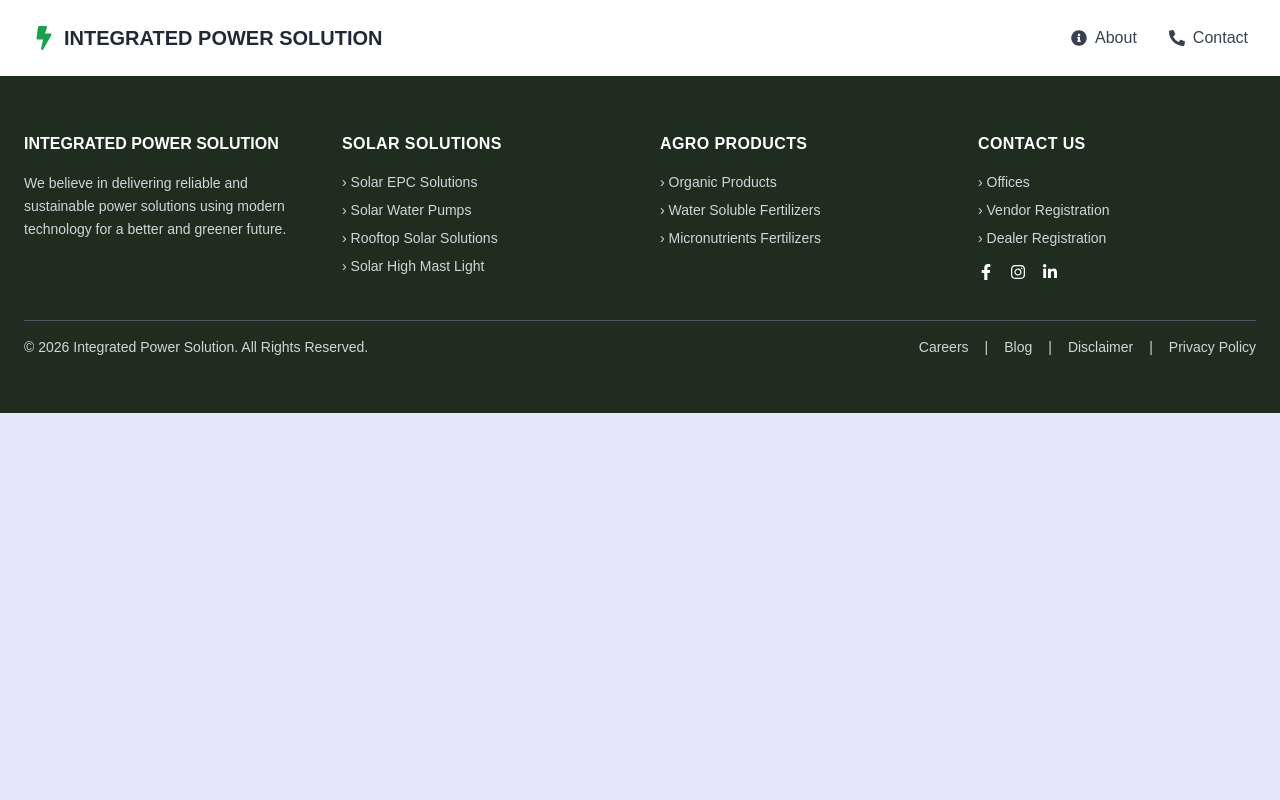
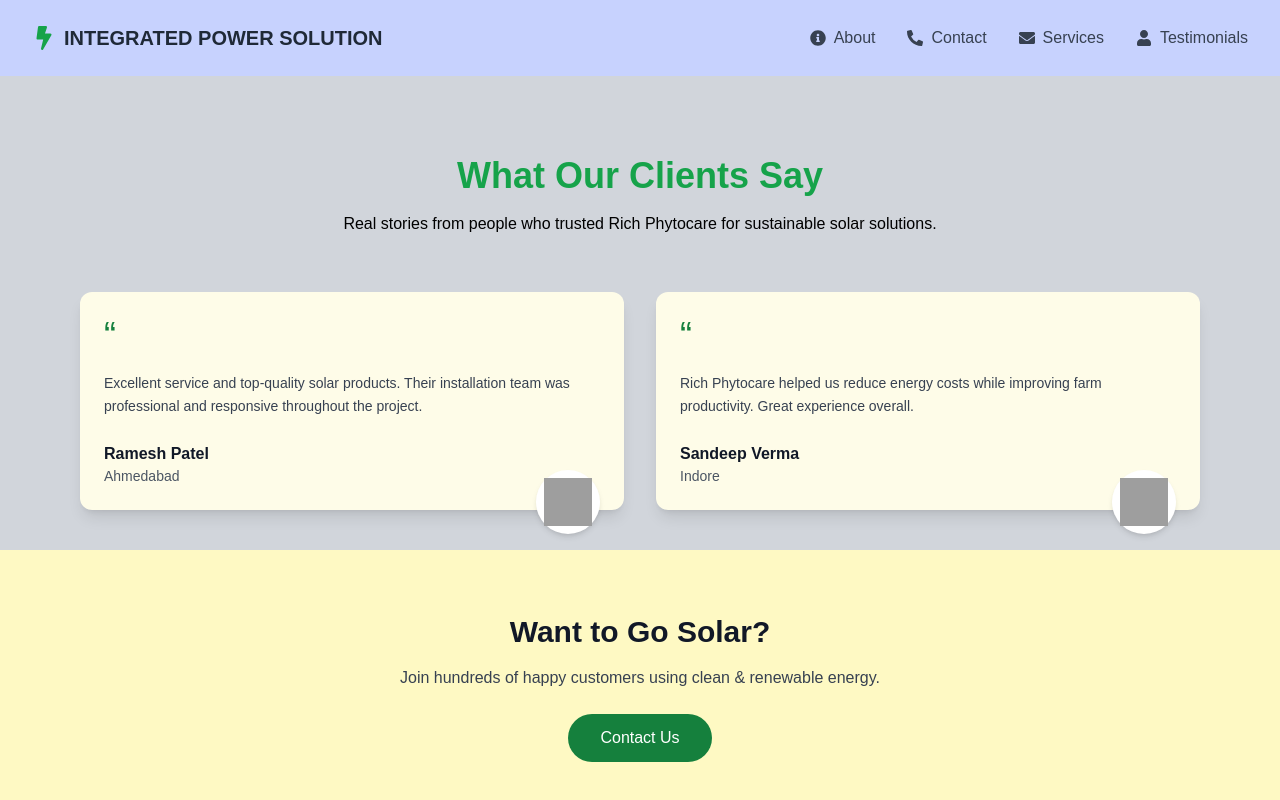
Before and after one commit to Er-Rajnish-Kumar-Tiwari/demo-5, a React (Vite) app: page /testimonials in a window 1280 px wide. Shown: the top 800 px of the page. Built offline with nearby package versions, Linux system fonts and the light colour scheme; grey boxes are pictures that could not be loaded.

Commit message:
final pro done 27 jab

```diff
--- a/src/App.jsx
+++ b/src/App.jsx
@@ -5,6 +5,8 @@ import About from './Pages/About'
 import Navbar from './Components/Navbar'
 import Footer from './Components/Footer'
 import Contact from './Pages/Contact'
+import Testmonials from './Components/Testmonials'
+import Services from './Components/Services'
 
 const App = () => {
   return (
@@ -14,6 +16,8 @@ const App = () => {
         <Route path='/' element={<Home/>} />
         <Route path='/about' element={<About/>} />
         <Route path='/contact' element={<Contact/>} />
+        <Route path='/testimonials' element={<Testmonials/>} />
+        <Route path='/services' element={<Services/>} />
       </Routes>
       <Footer/>
     </>
--- a/src/Components/AboutComponent.jsx
+++ b/src/Components/AboutComponent.jsx
@@ -46,7 +46,7 @@ const AboutComponent = () => {
           </p>
 
           <button className="bg-green-600 text-white px-6 py-3 rounded-md hover:bg-green-700 transition">
-            More About Us
+            <a href="/about">Learn More About Us</a>
           </button>
         </div>
       </div>
--- a/src/Components/Footer.jsx
+++ b/src/Components/Footer.jsx
@@ -5,6 +5,7 @@ import {
   FaLinkedinIn,
   FaBolt,
 } from "react-icons/fa";
+import logo from "../logo.png";
 
 const Footer = () => {
   return (
@@ -13,19 +14,11 @@ const Footer = () => {
 
         {/* Company Info */}
         <div>
-          <div className="flex items-center gap-1 mb-4">
-            <h2 className="text-md font-bold">
-              INTEGRATED POWER SOLUTION
-            </h2>
-          </div>
-          <p className="text-gray-300 text-sm leading-relaxed">
-            We believe in delivering reliable and sustainable power solutions
-            using modern technology for a better and greener future.
-          </p>
+            <img src={logo} alt="Logo" className="h-auto object-contain" />
         </div>
 
         {/* Solar Solutions */}
-        <div>
+        <div className="mt-16">
           <h3 className="font-semibold mb-4 uppercase tracking-wide">
             Solar Solutions
           </h3>
@@ -38,7 +31,7 @@ const Footer = () => {
         </div>
 
         {/* Agro Products */}
-        <div>
+        <div className="mt-16">
           <h3 className="font-semibold mb-4 uppercase tracking-wide">
             Agro Products
           </h3>
@@ -50,7 +43,7 @@ const Footer = () => {
         </div>
 
         {/* Contact */}
-        <div>
+        <div className="mt-16">
           <h3 className="font-semibold mb-4 uppercase tracking-wide">
             Contact Us
           </h3>
--- a/src/Components/Navbar.jsx
+++ b/src/Components/Navbar.jsx
@@ -1,9 +1,10 @@
 import React from "react";
-import { FaBolt, FaInfoCircle, FaPhoneAlt } from "react-icons/fa";
+import { FaBolt, FaInfoCircle, FaPhoneAlt, FaEnvelope, FaUser } from "react-icons/fa";
+import logo from "../logo.png";
 
 const Navbar = () => {
   return (
-    <nav className="w-full bg-white shadow-md px-8 py-6 flex items-center justify-between">
+    <nav className="w-full bg-indigo-200 shadow-md px-8 py-6 flex items-center justify-between">
 
       {/* Logo + Company Name */}
       <div className="flex items-center gap-2">
@@ -16,7 +17,7 @@ const Navbar = () => {
       {/* Navigation Links */}
       <div className="flex items-center gap-8">
         <a
-          href="/abouts"
+          href="/about"
           className="flex items-center gap-2 text-gray-700 hover:text-green-600 font-medium"
         >
           <FaInfoCircle />
@@ -24,11 +25,27 @@ const Navbar = () => {
         </a>
 
         <a
-          href="/contacts"
+          href="/contact"
           className="flex items-center gap-2 text-gray-700 hover:text-green-600 font-medium"
         >
           <FaPhoneAlt />
           Contact
+        </a>
+
+        <a
+          href="/services"
+          className="flex items-center gap-2 text-gray-700 hover:text-green-600 font-medium"
+        >
+          <FaEnvelope />
+          Services
+        </a>
+
+        <a
+          href="/testimonials"
+          className="flex items-center gap-2 text-gray-700 hover:text-green-600 font-medium"
+        >
+          <FaUser />
+          Testimonials
         </a>
       </div>
     </nav>
--- a/src/Components/OurClients.jsx
+++ b/src/Components/OurClients.jsx
@@ -9,22 +9,22 @@ const clients = [
   {
     id: 2,
     name: "Government of Assam",
-    img: "https://assam.gov.in/o/assam-theme/images/emblem-dark.png",
+    img: "https://cdn-icons-png.flaticon.com/512/1693/1693746.png",
   },
   {
     id: 3,
     name: "CREDA",
-    img: "https://credachhattisgarh.in/wp-content/uploads/2021/03/CREDA-Logo.png",
+    img: "https://www.iocl.com/assets/images/logo.png",
   },
   {
     id: 4,
     name: "TEDA",
-    img: "https://teda.tn.gov.in/sites/default/files/logo.png",
+    img: "https://cdn-icons-png.flaticon.com/512/1693/1693746.png",
   },
   {
     id: 5,
     name: "DGVCL",
-    img: "https://www.dgvcl.com/Content/images/logo.png",
+    img: "https://www.iocl.com/assets/images/logo.png",
   },
   {
     id: 6,
--- a/src/Components/Services.jsx
+++ b/src/Components/Services.jsx
@@ -39,7 +39,7 @@ const Services = () => {
             </p>
 
             <button className="bg-green-600 text-white px-6 py-3 text-sm rounded-md hover:bg-green-700 transition">
-              Explore More
+              <a href="/services">Discover Solar Solutions</a>
             </button>
           </div>
         </div>
@@ -58,7 +58,7 @@ const Services = () => {
             </p>
 
             <button className="bg-green-600 text-white px-6 py-3 text-sm rounded-md hover:bg-green-700 transition">
-              Explore More
+              <a href="/services">Explore Agro Products</a>
             </button>
           </div>
 
--- a/src/Components/Testmonials.jsx
+++ b/src/Components/Testmonials.jsx
@@ -4,48 +4,48 @@ const testimonials = [
   {
     id: 1,
     text:
-      "Rich Phytocare facilitated our transition to solar-powered water pumping seamlessly. Their team ensured reliable water access without electricity costs. Truly committed to sustainability.Rich Phytocare facilitated our transition to solar-powered water pumping seamlessly. Their team ensured reliable water access without electricity costs. Truly committed to sustainability.Rich Phytocare facilitated our transition to solar-powered water pumping seamlessly. Their team ensured reliable water access without electricity costs. Truly committed to sustainability.Rich Phytocare facilitated our transition to solar-powered water pumping seamlessly. Their team ensured reliable water access without electricity costs. Truly committed to sustainability.",
+      "Rich Phytocare facilitated our transition to solar-powered water pumping seamlessly. Their team ensured reliable water access without electricity costs. Truly committed to sustainability.",
     name: "Arjun Nair",
     city: "Kochi",
   },
   {
     id: 2,
     text:
-      "Investing in solar high mast lighting with Rich Phytocare transformed our community. Safe, eco-friendly and reliable lighting. Highly recommended! Rich Phytocare facilitated our transition to solar-powered water pumping seamlessly. Their team ensured reliable water access without electricity costs. Truly committed to sustainability.Rich Phytocare facilitated our transition to solar-powered water pumping seamlessly. Their team ensured reliable water access without electricity costs. Truly committed to sustainability.Rich Phytocare facilitated our transition to solar-powered water pumping seamlessly. Their team ensured reliable water access without electricity costs. Truly committed to sustainability.Rich Phytocare facilitated our transition to solar-powered water pumping seamlessly. Their team ensured reliable water access without electricity costs. Truly committed to sustainability.",
+      "Investing in solar high mast lighting with Rich Phytocare transformed our community. Safe, eco-friendly and reliable lighting.",
     name: "Priya Sundar",
     city: "Chennai",
   },
   {
     id: 3,
     text:
-      "Excellent service and top-quality solar products. Their installation team was professional and responsive throughout the project.Rich Phytocare facilitated our transition to solar-powered water pumping seamlessly. Their team ensured reliable water access without electricity costs. Truly committed to sustainability.Rich Phytocare facilitated our transition to solar-powered water pumping seamlessly. Their team ensured reliable water access without electricity costs. Truly committed to sustainability.Rich Phytocare facilitated our transition to solar-powered water pumping seamlessly. Their team ensured reliable water access without electricity costs. Truly committed to sustainability.",
+      "Excellent service and top-quality solar products. Their installation team was professional and responsive throughout the project.",
     name: "Ramesh Patel",
     city: "Ahmedabad",
   },
   {
     id: 4,
     text:
-      "Rich Phytocare helped us reduce energy costs while improving farm productivity. Great experience overall.Rich Phytocare facilitated our transition to solar-powered water pumping seamlessly. Their team ensured reliable water access without electricity costs. Truly committed to sustainability.Rich Phytocare facilitated our transition to solar-powered water pumping seamlessly. Their team ensured reliable water access without electricity costs. Truly committed to sustainability.Rich Phytocare facilitated our transition to solar-powered water pumping seamlessly. Their team ensured reliable water access without electricity costs. Truly committed to sustainability.",
+      "Rich Phytocare helped us reduce energy costs while improving farm productivity. Great experience overall.",
     name: "Sandeep Verma",
     city: "Indore",
   },
   {
     id: 5,
     text:
-      "From consultation to execution, everything was smooth. Their solar solutions are reliable and future-ready.Rich Phytocare facilitated our transition to solar-powered water pumping seamlessly. Their team ensured reliable water access without electricity costs. Truly committed to sustainability.Rich Phytocare facilitated our transition to solar-powered water pumping seamlessly. Their team ensured reliable water access without electricity costs. Truly committed to sustainability.Rich Phytocare facilitated our transition to solar-powered water pumping seamlessly. Their team ensured reliable water access without electricity costs. Truly committed to sustainability.",
+      "From consultation to execution, everything was smooth. Their solar solutions are reliable and future-ready.",
     name: "Anita Roy",
     city: "Kolkata",
   },
   {
     id: 6,
     text:
-      "Very satisfied with the solar lighting project. Maintenance support is excellent and timely.Rich Phytocare facilitated our transition to solar-powered water pumping seamlessly. Their team ensured reliable water access without electricity costs. Truly committed to sustainability.Rich Phytocare facilitated our transition to solar-powered water pumping seamlessly. Their team ensured reliable water access without electricity costs. Truly committed to sustainability.Rich Phytocare facilitated our transition to solar-powered water pumping seamlessly. Their team ensured reliable water access without electricity costs. Truly committed to sustainability.Rich Phytocare facilitated our transition to solar-powered water pumping seamlessly. Their team ensured reliable water access without electricity costs. Truly committed to sustainability.Rich Phytocare facilitated our transition to solar-powered water pumping seamlessly. Their team ensured reliable water access without electricity costs. Truly committed to sustainability.Rich Phytocare facilitated our transition to solar-powered water pumping seamlessly. Their team ensured reliable water access without electricity costs. Truly committed to sustainability.",
+      "Very satisfied with the solar lighting project. Maintenance support is excellent and timely.",
     name: "Mohammed Ali",
     city: "Hyderabad",
   },
 ];
 
-const Testmonials = () => {
+const TestimonialsPage = () => {
   const [index, setIndex] = useState(0);
 
   // auto slide
@@ -70,27 +70,44 @@ const Testmonials = () => {
   const visible = testimonials.slice(index, index + 2);
 
   return (
-    <section className="w-full bg-green-900 py-16">
-      <div className="max-w-6xl mx-auto px-4 relative">
-        {/* cards */}
+    <section className="w-full min-h-screen bg-gray-300 pt-20">
+      <div className="max-w-6xl mx-auto px-4">
+
+        {/* Heading */}
+        <div className="text-center mb-14">
+          <h2 className="text-4xl font-bold text-green-600 mb-4">
+            What Our Clients Say
+          </h2>
+          <p className="text-black max-w-2xl mx-auto">
+            Real stories from people who trusted Rich Phytocare for sustainable
+            solar solutions.
+          </p>
+        </div>
+
+        {/* Testimonials */}
+        <div className="relative">
           <div className="grid grid-cols-1 md:grid-cols-2 gap-8 transition-all duration-500">
             {visible.map((item) => (
               <div
                 key={item.id}
-              className="relative bg-yellow-50 p-6 rounded shadow-md"
+                className="relative bg-yellow-50 p-6 rounded-xl shadow-lg"
               >
-              <div className="text-3xl text-green-700 mb-3">“</div>
+                <div className="text-4xl text-green-700 mb-4">“</div>
 
-              <p className="text-sm text-gray-700 leading-relaxed">
+                <p className="text-gray-700 leading-relaxed text-sm">
                   {item.text}
                 </p>
 
                 <div className="mt-6">
-                <h4 className="font-bold text-gray-900">{item.name}</h4>
-                <p className="text-sm text-gray-600">{item.city}</p>
+                  <h4 className="font-semibold text-gray-900">
+                    {item.name}
+                  </h4>
+                  <p className="text-sm text-gray-600">
+                    {item.city}
+                  </p>
                 </div>
 
-              <div className="absolute -bottom-6 right-6 bg-white rounded-full p-2 shadow">
+                <div className="absolute -bottom-6 right-6 bg-white rounded-full p-2 shadow-md">
                   <img
                     src="https://cdn-icons-png.flaticon.com/512/4140/4140048.png"
                     alt="user"
@@ -102,8 +119,24 @@ const Testmonials = () => {
           </div>
 
         </div>
+      </div>
+       {/* ================= CTA ================= */}
+      <section className="bg-yellow-100 py-16 text-center mt-10">
+        <h3 className="text-3xl font-bold text-gray-900 mb-4">
+          Want to Go Solar?
+        </h3>
+        <p className="text-gray-700 mb-6">
+          Join hundreds of happy customers using clean & renewable energy.
+        </p>
+        <a
+          href="/contact"
+          className="inline-block bg-green-700 text-white px-8 py-3 rounded-full hover:bg-green-800 transition"
+        >
+          Contact Us
+        </a>
+      </section>
     </section>
   );
 };
 
-export default Testmonials;
+export default TestimonialsPage;
--- a/src/Pages/About2.jsx
+++ b/src/Pages/About2.jsx
@@ -2,31 +2,31 @@ import React from "react";
 
 const certifications = [
   {
-    img: "https://via.placeholder.com/220x280.png?text=ISO+14001",
+    img: "https://encrypted-tbn0.gstatic.com/images?q=tbn:ANd9GcRjnvVxVrsRSljWhCehvdeDBpvpDkklXIvIyw&s",
     title: "ISO 14001 Valid up to 2022",
   },
   {
-    img: "https://via.placeholder.com/220x280.png?text=Enlistment+Letter",
+    img: "https://encrypted-tbn0.gstatic.com/images?q=tbn:ANd9GcRjnvVxVrsRSljWhCehvdeDBpvpDkklXIvIyw&s",
     title: "TNEB Enlistment Letter",
   },
   {
-    img: "https://via.placeholder.com/220x280.png?text=ISO+9001",
+    img: "https://encrypted-tbn0.gstatic.com/images?q=tbn:ANd9GcRjnvVxVrsRSljWhCehvdeDBpvpDkklXIvIyw&s",
     title: "ISO 9001 Valid up to 2022",
   },
   {
-    img: "https://via.placeholder.com/220x280.png?text=ISO+45001",
+    img: "https://encrypted-tbn0.gstatic.com/images?q=tbn:ANd9GcRjnvVxVrsRSljWhCehvdeDBpvpDkklXIvIyw&s",
     title: "ISO 45001 Valid up to 2022",
   },
   {
-    img: "https://via.placeholder.com/220x280.png?text=MNRE+Partner",
+    img: "https://encrypted-tbn0.gstatic.com/images?q=tbn:ANd9GcRjnvVxVrsRSljWhCehvdeDBpvpDkklXIvIyw&s",
     title: "MNRE Channel Partner Certificate",
   },
   {
-    img: "https://via.placeholder.com/220x280.png?text=CRISIL",
+    img: "https://encrypted-tbn0.gstatic.com/images?q=tbn:ANd9GcRjnvVxVrsRSljWhCehvdeDBpvpDkklXIvIyw&s",
     title: "CRISIL Certificate",
   },
   {
-    img: "https://via.placeholder.com/220x280.png?text=Achievement",
+    img: "https://encrypted-tbn0.gstatic.com/images?q=tbn:ANd9GcRjnvVxVrsRSljWhCehvdeDBpvpDkklXIvIyw&s",
     title: "Prestigious CI Award for Rooftop Solar Excellence",
   },
 ];
@@ -110,9 +110,9 @@ const CertificationsAndStats = () => {
           India and continuing to grow with strong service presence.
         </p>
 
-        <div className="grid grid-cols-1 md:grid-cols-2 gap-12 items-center">
+        <div className="grid grid-cols-1 md:grid-cols-2 gap-2 items-center">
           {/* States */}
-          <div className="grid grid-cols-2 gap-6 text-sm">
+          <div className="grid grid-cols-2 gap-2 text-sm">
             <ul className="space-y-2">
               <li>• Tamil Nadu</li>
               <li>• Kerala</li>
@@ -134,7 +134,7 @@ const CertificationsAndStats = () => {
           {/* India Map */}
           <div className="flex justify-center">
             <img
-              src="https://upload.wikimedia.org/wikipedia/commons/3/3c/India_states_blank_map.svg"
+              src="https://encrypted-tbn0.gstatic.com/images?q=tbn:ANd9GcTppKZbncM5DErpWBQIEqoKzisiE_MxLoJQ8Q&s"
               alt="India Map"
               className="max-w-sm"
             />
--- a/src/Pages/Home.jsx
+++ b/src/Pages/Home.jsx
@@ -13,6 +13,9 @@ const Home = () => {
         <HeroSection/>
         <AboutComponent/>
         <Services/>
+        <OurValues/>
+        <OurClients/>
+        <OurBlogs/>
     </div>
   )
 }
```
Also changed, not shown: src/Components/OurBlogs.jsx (+4 -4 lines), src/logo.png (added). Lines whose indentation alone changed are shown as unchanged.
